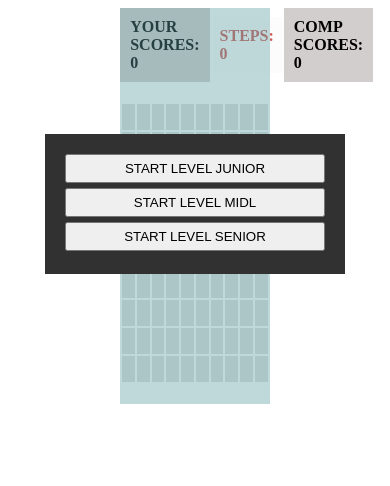
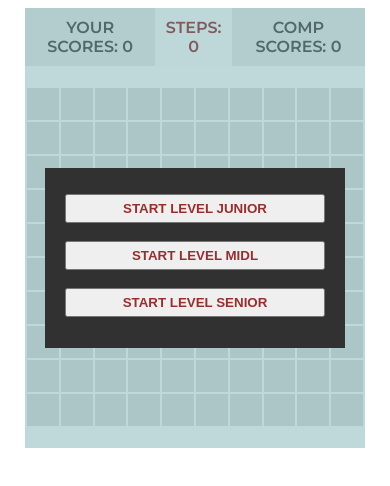
Before and after one commit to igor3dvis/game-try-click, a plain HTML site: page index.html in a window 390 px wide. Drawn offline with Linux system fonts and the light colour scheme.

Commit message:
Add files via upload

```diff
--- a/index.html
+++ b/index.html
@@ -6,7 +6,7 @@
     <meta http-equiv="X-UA-Compatible" content="IE=edge" />
     <meta name="viewport" content="width=device-width, initial-scale=1.0" />
     <link rel="stylesheet" href="style.css" />
-    <title>Document</title>
+    <title>GAME Try-Click</title>
 </head>
 
 <body>
--- a/main.js
+++ b/main.js
@@ -12,7 +12,7 @@
 // 2 - переписать объект gameCount и все что зависит от этого кода
 
 const FIELD_CELLS_COUNT = 10; // Field size CELLxCELL
-const CELL_SIZE = 24; // px
+const CELL_SIZE = 30; // px
 
 // корневые элементы
 let root = document.getElementById("root");
--- a/style.css
+++ b/style.css
@@ -1,6 +1,9 @@
+@import url(https://fonts.googleapis.com/css?family=Montserrat:100,100italic,200,200italic,300,300italic,regular,italic,500,500italic,600,600italic,700,700italic,800,800italic,900,900italic);
 .container {
     position: relative;
+    font-family: "Montserrat", sans-serif;
     max-width: 40%;
+    min-width: 320px;
     margin: 0 auto;
     padding-bottom: 20px;
 }
@@ -13,12 +16,9 @@ table[data-gamefield] {
     margin-bottom: 20px;
 }
 
-.game-field__tr {}
-
 .game-field__td {
     width: 50px;
     height: 50px;
-    background-color: #555;
 }
 
 .color-base {
@@ -26,15 +26,15 @@ table[data-gamefield] {
 }
 
 .color-try-catch {
-    background-color: blue;
+    background-color: rgb(40, 107, 252);
 }
 
 .color-win {
-    background-color: green;
+    background-color: rgb(1, 126, 63);
 }
 
 .color-fail {
-    background-color: red;
+    background-color: rgb(192, 9, 33);
 }
 
 .count-tables {
@@ -45,17 +45,20 @@ table[data-gamefield] {
 }
 
 .count-tables__table {
-    font-weight: bold;
+    font-weight: 600;
     font-size: 1em;
+    text-align: center;
     padding: 10px;
-    background-color: rgb(211, 206, 206);
+    color: rgb(73, 67, 67);
+    background-color: rgb(235, 235, 235);
 }
 
 .count-tables__steps {
-    font-weight: bold;
+    font-weight: 600;
     font-size: 1em;
+    text-align: center;
     padding: 10px;
-    color: indianred;
+    color: rgb(150, 47, 47);
     background-color: rgb(253, 252, 252);
 }
 
@@ -68,9 +71,10 @@ table[data-gamefield] {
     position: absolute;
     width: 280px;
     height: 90px;
-    margin: 86px auto auto;
+    margin: 106px auto auto;
     left: calc(50% - 140px);
     padding-top: 20px;
+    padding-bottom: 20px;
     text-align: center;
     font-size: 2em;
     font-weight: bold;
@@ -83,12 +87,13 @@ table[data-gamefield] {
     position: absolute;
     display: grid;
     grid-template-rows: max-content max-content max-content;
-    margin-top: 126px;
+    align-content: space-around;
+    margin-top: 160px;
     left: calc(50% - 150px);
     padding: 20px;
     background-color: rgb(49, 49, 49);
     width: 260px;
-    height: 100px;
+    height: 140px;
     z-index: 50;
 }
 
@@ -96,6 +101,8 @@ table[data-gamefield] {
     padding: 5px;
     margin-bottom: 5px;
     cursor: pointer;
+    font-weight: 600;
+    color: rgb(150, 47, 47);
 }
 
 .fon-dark {
@@ -107,3 +114,10 @@ table[data-gamefield] {
     opacity: 0.4;
     z-index: 40;
 }
+
+@media (max-width: 480.98px) {
+    .container {
+        max-width: 90%;
+        min-width: 340px;
+    }
+}
```
